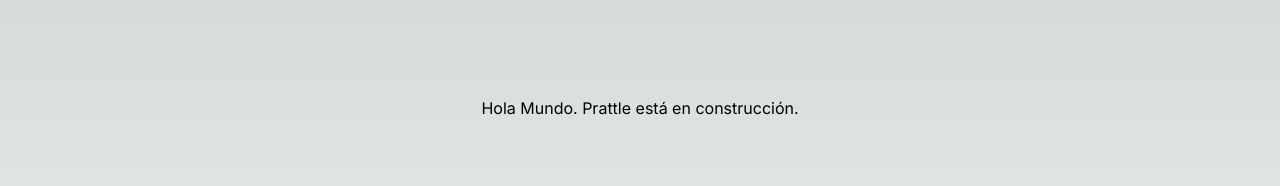
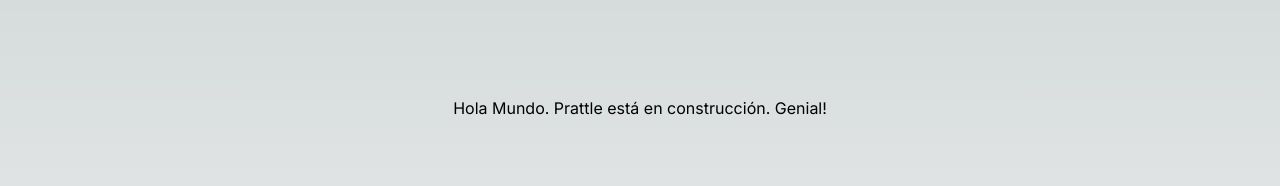
Before and after one commit to Jetix24/Prattle, a Next.js app: page / in a window 1280 px wide. Shown: the top 186 px of the page. Built offline with nearby package versions, Linux system fonts and the light colour scheme.

Commit message:
Update page.js

```diff
--- a/src/app/page.js
+++ b/src/app/page.js
@@ -1,9 +1,7 @@
-
-
 export default function Home() {
   return (
     <main className="flex min-h-screen flex-col items-center justify-between p-24">
-      <h1>Hola Mundo. Prattle está en construcción.</h1>
+      <h1>Hola Mundo. Prattle está en construcción. Genial!</h1>
     </main>
   );
 }
```
